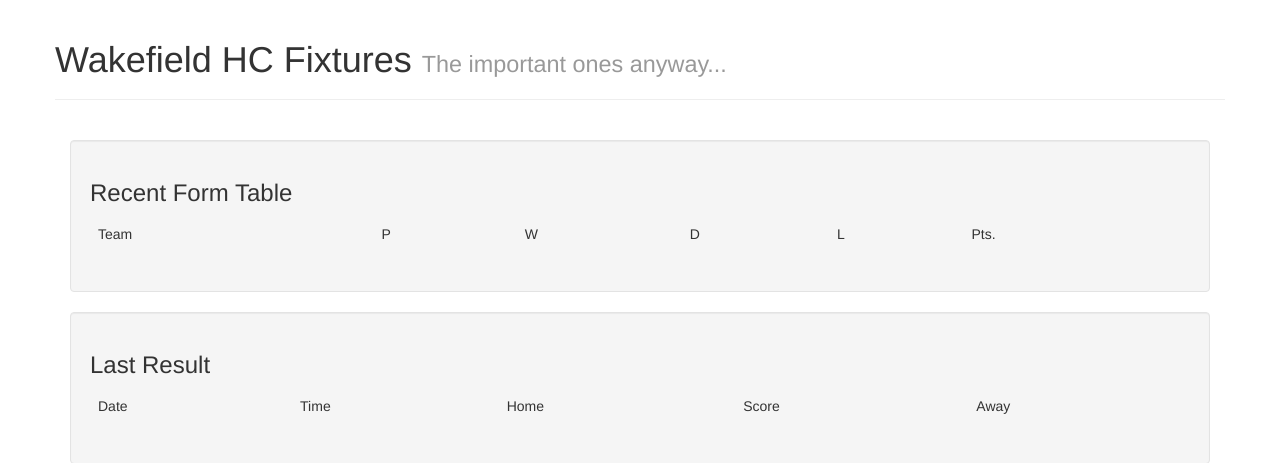
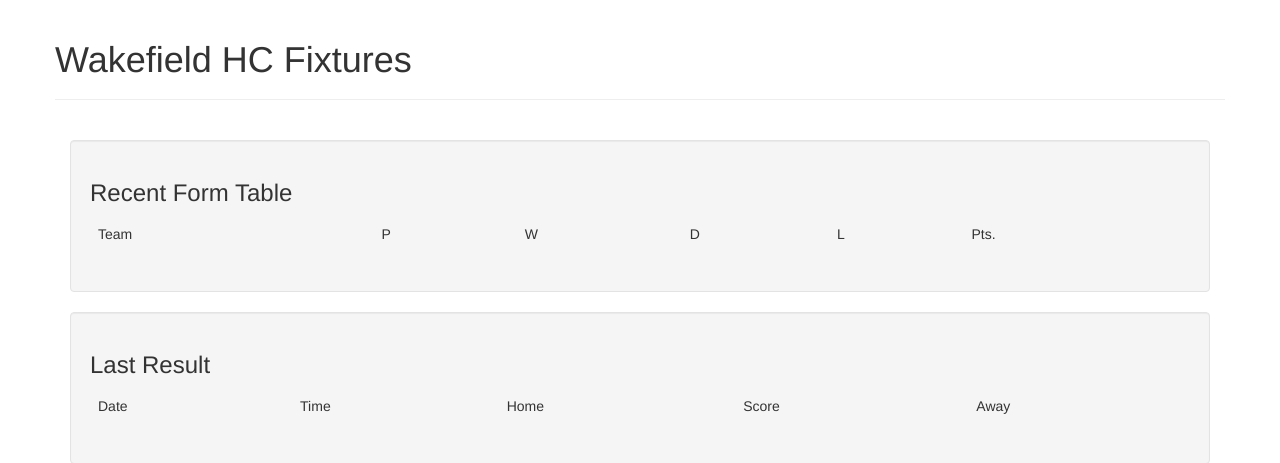
Before and after one commit to Horb/whcfix, a Flask app: template templates/dashboard.html in a window 1280 px wide. Shown: the top 463 px of the page. Run offline with Flask 2, Linux system fonts and the light colour scheme; the template is opened without the code that fills it, so the values that code supplies are empty.

Commit message:
removing sarcy message

```diff
--- a/templates/dashboard.html
+++ b/templates/dashboard.html
@@ -7,8 +7,7 @@
 {% block body %}
     <div class="row">
             <div class="page-header">
-                <h1>Wakefield HC Fixtures <small>The important ones
-                        anyway...</small></h1>
+                <h1>Wakefield HC Fixtures</h1>
             </div>
     </div>
         <div class="row">
```
